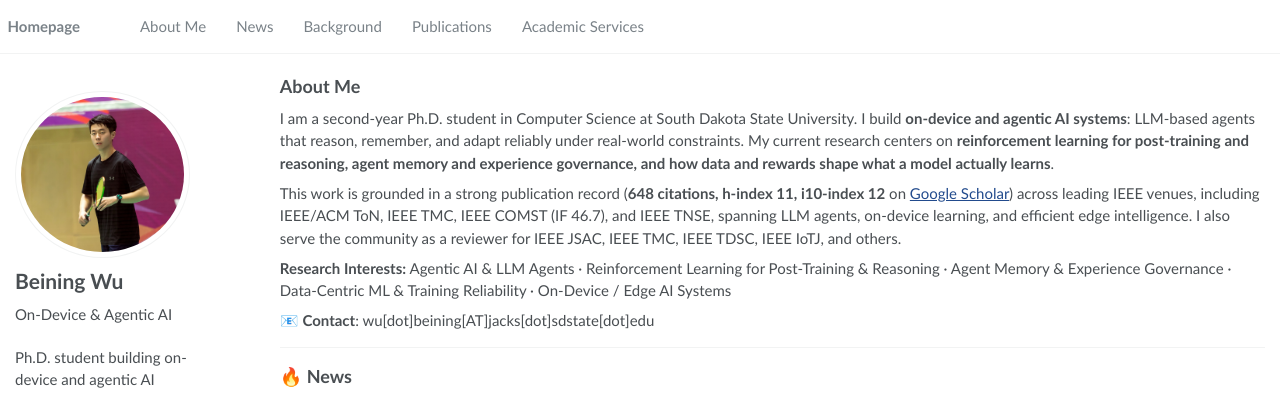
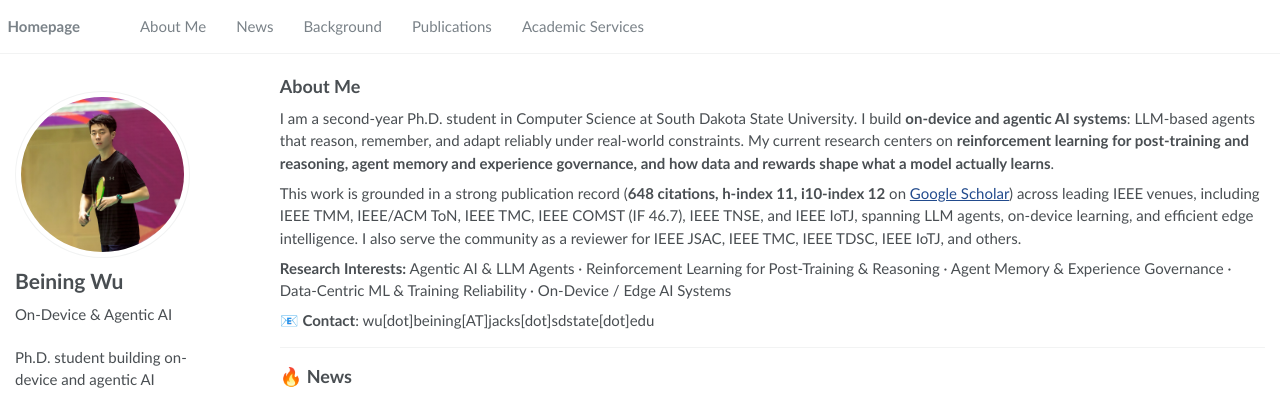
Before and after one commit to beining1008/beining1008.github.io, a Jekyll site: the page built from _pages/about.md, in a window 1280 px wide. Shown: the top 395 px of the page. Built offline with Jekyll 4.4.1, drawn with Linux system fonts in a browser that asks for light colours.

Commit message:
Update about.md

```diff
--- a/_pages/about.md
+++ b/_pages/about.md
@@ -30,7 +30,7 @@ redirect_from:
 
 I am a second-year Ph.D. student in Computer Science at South Dakota State University. I build **on-device and agentic AI systems**: LLM-based agents that reason, remember, and adapt reliably under real-world constraints. My current research centers on **reinforcement learning for post-training and reasoning, agent memory and experience governance, and how data and rewards shape what a model actually learns**.
 
-This work is grounded in a strong publication record (<b>648 citations, h-index 11, i10-index 12</b> on <a href="https://scholar.google.com/citations?user=UX2048QAAAAJ">Google Scholar</a>) across leading IEEE venues, including IEEE/ACM ToN, IEEE TMC, IEEE COMST (IF 46.7), and IEEE TNSE, spanning LLM agents, on-device learning, and efficient edge intelligence. I also serve the community as a reviewer for IEEE JSAC, IEEE TMC, IEEE TDSC, IEEE IoTJ, and others.
+This work is grounded in a strong publication record (<b>648 citations, h-index 11, i10-index 12</b> on <a href="https://scholar.google.com/citations?user=UX2048QAAAAJ">Google Scholar</a>) across leading IEEE venues, including IEEE TMM, IEEE/ACM ToN, IEEE TMC, IEEE COMST (IF 46.7), IEEE TNSE, and IEEE IoTJ, spanning LLM agents, on-device learning, and efficient edge intelligence. I also serve the community as a reviewer for IEEE JSAC, IEEE TMC, IEEE TDSC, IEEE IoTJ, and others.
 
 **Research Interests:** Agentic AI &amp; LLM Agents · Reinforcement Learning for Post-Training &amp; Reasoning · Agent Memory &amp; Experience Governance · Data-Centric ML &amp; Training Reliability · On-Device / Edge AI Systems
 
```
